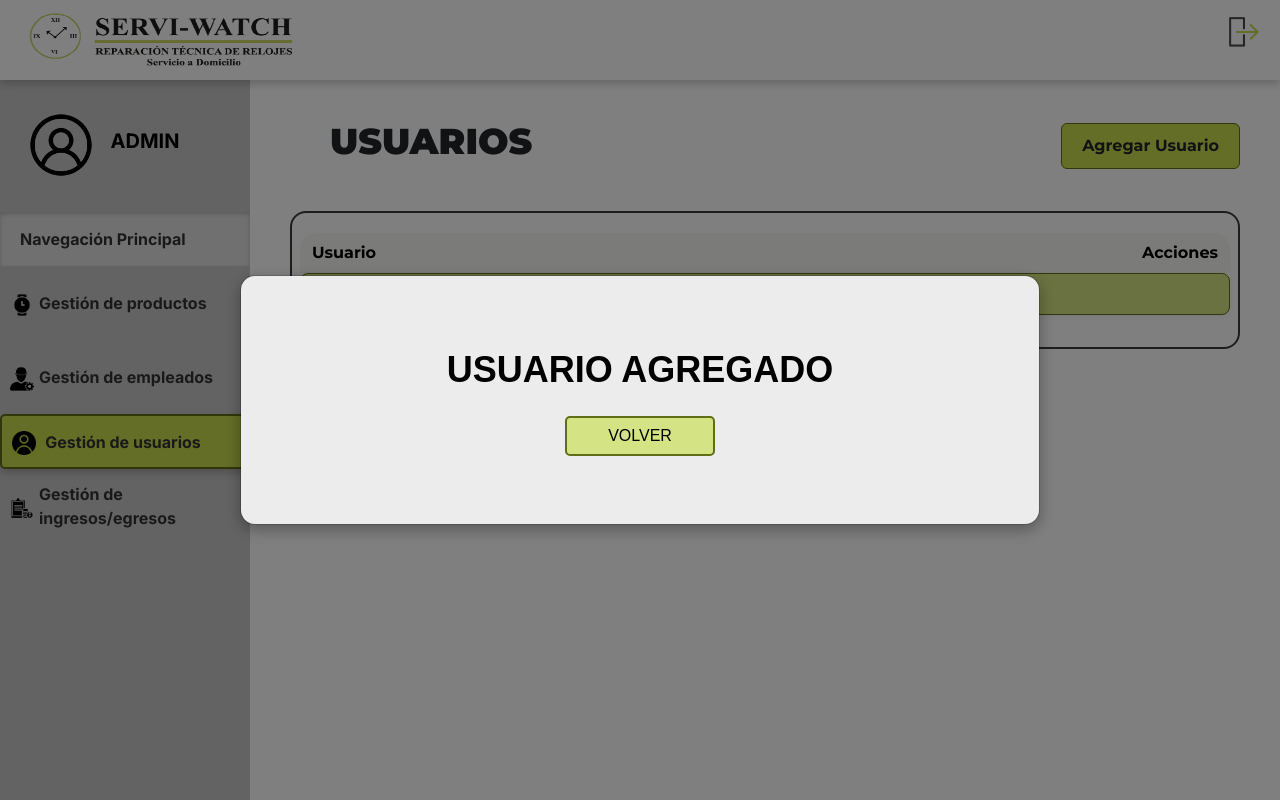
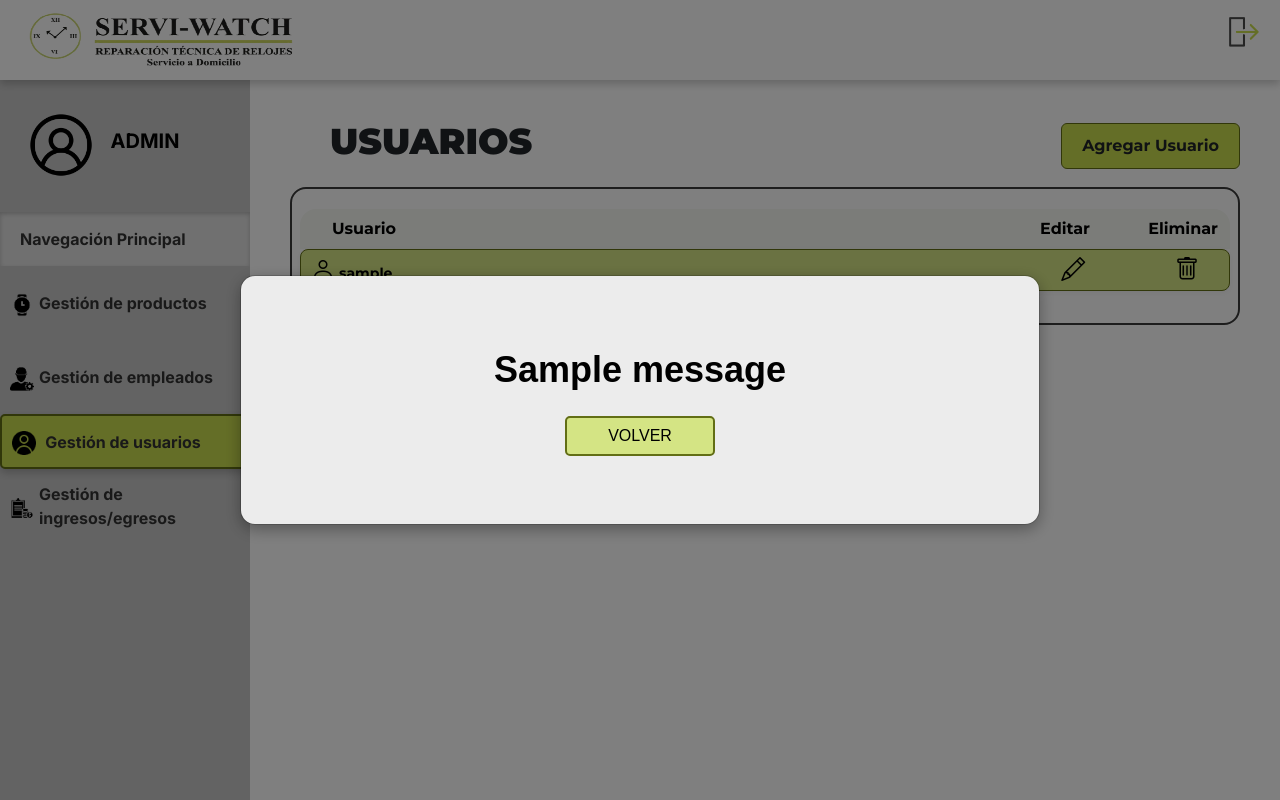
Before and after one commit to cordorat/Serviwatch, a Django app: page /usuarios/ in a window 1280 px wide. Run offline with Django 5.2, Linux system fonts and the light colour scheme; a user stored in the database is signed in; tables that the repository leaves empty hold one stand-in row (values such as "Sample post"); one stand-in notice (Sample message) is shown; some libraries are stand-ins or nearby versions.

Commit message:
Eliminar y editar usuario implementados
* clone del proyecto

* Plantilla base para el dashboard

* Se comprobó que cambiara la base según el usuario que se encuentre activo

* acomode frontend de cliente

* Se modificó agregar cliente y se implementó bootstrap

* Finalizado la base.html y el agregar cliente

* botones

* comprobaciones

* cambios en la sidebar

* ventana emergente de cliente

* ventana emergente corregida

* acomodar reloj

* formulario de agregar usuario

* formulario de usuario

* agregar usuario completado con mensajes resaltados en rojo

* Creacion de HU de egreso en usuario

* creacion de HU de egreso terminada

* Merge Migrate

* mejora de pruebas de views de egreso

* Otra prueba de test en egreso

* Test de egreso mejorados

* Tests arreglados

* Merge migrations

---------

Co-authored-by: David Santiago Cordoba Perdomo <cordoba.david@correounivalle.edu.co>

* errores remarcan en rojo el input de formulario cliente

* tabla de usuarios (no terminada)

* se quedó un }

* migraciones

* se acomodaron los css

* test y service de usuario

* eliminar archivo db

* eliminar .coverage

* xd

* eliminar ahora sí .coverage

* borrar todo egresos

* eliminar egreso (completo)

* test de usuario mas completos

* Tests de usuario

* tablas

* comit para pasar

* ya quedo

* lapiz mejorado

* probando

* cambio en el test reparacion

* eliminar y editar usuario

* overflow

---------

Co-authored-by: crisgit24 <cristian.camilo.franco@correounivalle.edu.co>
Co-authored-by: David Santiago Cordoba Perdomo <cordoba.david@correounivalle.edu.co>

```diff
--- a/core/static/css/formularios.css
+++ b/core/static/css/formularios.css
@@ -6,9 +6,9 @@
     position: relative;
     align-items: flex-start;
     min-height: 500px;
-    overflow-x: auto;
     min-width: 0;
     max-width: 100%;
+    overflow: hidden;
 }
 
 form {
--- a/core/static/css/tabla.css
+++ b/core/static/css/tabla.css
@@ -17,6 +17,9 @@
     padding: 8px 12px;
     font-family: "Montserrat", sans-serif;
     text-align: left;
+    align-items: center;
+    justify-content: center;
+
 }
 
 /* Encabezado */
@@ -25,6 +28,9 @@
     color: #4a4a4a;
     font-weight: 600;
     border-radius: 16px 16px 0 0;
+    justify-content: center;
+    align-items: center;
+    vertical-align: middle;
 }
 
 .custom-table thead {
@@ -63,6 +69,8 @@
     height: 42px; /* Altura ligeramente mayor */
     margin-bottom: 12px;
     box-sizing: border-box;
+    align-items: center;
+    justify-content: center;
 }
 
 .custom-table tbody tr:hover {
@@ -75,9 +83,11 @@
     border: none;
     padding: 6px 10px;
     font-family: "Montserrat", sans-serif;
+    font-weight: bold;
     white-space: nowrap;
     overflow: hidden;
     text-overflow: ellipsis;
+    font-size: 14px;
 }
 
 /* Inputs dentro de celdas */
@@ -93,8 +103,9 @@
 /* Ícono de lápiz */
 .custom-table td a {
     display: flex;
-    align-items: center;
-    justify-content: center;
+    align-items: right;
+    justify-content: right;
+    text-decoration: none;
 }
 
 /* Botón editar */
@@ -188,8 +199,6 @@ div.error-message span.text-danger {
     font-weight: bold;
 }
 
-/* Paginación */
 .pagination {
-    margin-top: 20px;
     justify-content: center;
 }
--- a/core/static/css/ventana.css
+++ b/core/static/css/ventana.css
@@ -5,10 +5,6 @@
     margin: auto;
     width: 100%;
     max-width: 800px;
-    height: 250px;
-    justify-content: center;
-    align-items: center;
-
 }
 
 .modal-header {
@@ -18,6 +14,7 @@
     height: 50%;
     border-bottom: none;
     padding-top: 80px;
+    text-align: center;
 }
 
 .modal-title {
@@ -28,6 +25,7 @@
     padding: 10px;
     justify-content: center;
     align-items: center;
+    text-align: center;
 }
 .btn-cerrar {
     background-color: #D4E484;
@@ -57,3 +55,62 @@
     align-items: center;
     justify-content: center;;
 }
+
+.custom-delete-modal .modal-header {
+    border-bottom: none;
+    text-align: center;
+    justify-content: center;
+}
+
+.custom-delete-modal .modal-body{
+    display: flex;
+    flex-direction: column;
+    align-items: center;
+    justify-content: center;
+}
+
+.custom-delete-modal .modal-title {
+    font-size: 28px;
+    font-weight: 800;
+    font-family: 'Montserrat', sans-serif;
+}
+
+.custom-delete-modal .modal-body p {
+    margin: 5px 0;
+    font-family: "Montserrat", sans-serif;
+    font-size: 18px;
+    font-weight: 600;
+    color: #333;
+}
+
+.custom-delete-modal .modal-footer .btn {
+    width: 100px;
+    height: 40px;
+    font-weight: bold;
+    border-radius: 5px;
+
+}
+
+#confirmDeleteModal .modal-dialog {
+    max-width: 800px;
+    margin: auto;
+}
+
+.custom-delete-modal::before,
+.custom-delete-modal::after {
+    display: none !important;
+}
+
+#confirmModal .modal-content{
+    height: 250px;
+    justify-content: center;
+    align-items: center;
+    text-align: center;
+}
+
+#confirmDeleteModal .modal-content{
+    height: auto;
+    justify-content: center;
+    align-items: center;
+    text-align: center;
+}
--- a/core/templates/usuario/usuario_list.html
+++ b/core/templates/usuario/usuario_list.html
@@ -10,26 +10,32 @@
     <a href="{% url 'usuario_create' %}" class="btn btn-add me-3s"> Agregar Usuario</a>
   </div>
 
-  <br>
-
   <!-- Lista de reparaciones -->
   <div class="table-container">
     <table class="table table-hover align-middle custom-table">
       <thead class="table-header">
         <tr>
-          <th>Usuario</th>
-          <th class="text-end">Acciones</th>
+          <th class="text-center" style="padding-right: 60%;">Usuario</th>
+          <th class="text-end">Editar </th>
+          <th class="text-end">Eliminar </th>
         </tr>
       </thead>
       <tbody>
         {% for usuario in usuarios %}
         <tr>
-          <td>{{ usuario.username }}</td>
-          <td>
-            <a href="" class="btn btn-sm btn-outline-primary" title="Editar usuario">
+          <td style="padding-right: 60%;">
+            <i class="bi bi-person fs-4"></i>
+            {{ usuario.username }}
+          </td>
+          <td style="padding-right: 0 !important; border-right: none !important;">
+            <a href="{% url 'usuario_update' usuario.pk %}" class="btn btn-sm fs-4" title="Editar usuario">
               <i class="bi bi-pencil"></i>
             </a>
           </td>
+          <td style="padding-left: 0 !important; border-left: none !important;">
+            <a class="btn btn-sm fs-4" data-bs-toggle = "modal" data-bs-target="#confirmDeleteModal" data-user-id="{{usuario.pk}}" data-username="{{usuario.username}}" data-email="{{usuario.email}}" title="Eliminar usuario">
+              <i class="bi bi-trash"></i>
+            </a>
         </tr>
         {% endfor %}
       </tbody>
@@ -43,7 +49,9 @@
       <div class="modal-dialog modal-dialog-centered modal-xl">
         <div class="modal-content">
           <div class="modal-header justify-content-center">
-            <h5 class="modal-title" id="confirmModalLabel">USUARIO AGREGADO</h5>
+            <h5 class="modal-title" id="confirmModalLabel">
+              {{ message }}
+            </h5>
           </div>
           <div class="modal-footer justify-content-center">
             <button type="button" class="btn-cerrar" data-bs-dismiss="modal">VOLVER</button>
@@ -59,6 +67,55 @@
     {% endif %}
     {% endfor %}
     {% endif %}
+
+    <!-- Modal de Confirmación de Eliminación -->
+    <div class="modal fade" id="confirmDeleteModal" tabindex="-1" aria-labelledby="confirmDeleteModalLabel" aria-hidden="true">
+      <div class="modal-dialog modal-dialog-centered">
+        <div class="modal-content custom-delete-modal">
+          <div class="modal-header">
+            <h5 class="modal-title" id="confirmDeleteModalLabel">
+              ¿ESTÁS SEGURO DE BORRAR ESTE USUARIO?
+            </h5>
+          </div>
+          <div class="modal-body text-center">
+            <div class="d-flex justify-content-center align-items-center gap-3 flex-wrap">
+              <p class="fw-bold m-0" id="deleteUserName"></p>
+              <span class="separator">|</span>
+              <p class="fw-bold m-0 text-muted" id="deleteUserEmail"></p>
+            </div>
+          </div>
+          <div class="modal-footer justify-content-center">
+            <form method="POST" id="deleteUserForm" class="d-flex justify-content-center align-items-center gap-3 flex-wrap">
+              {% csrf_token %}
+              <div class="d-flex justify-content-center align-items-center gap-3 flex-wrap">
+                <button type="submit" class="btn save m-0">SÍ</button>
+                <button type="button" class="btn cancel m-0" data-bs-dismiss="modal">NO</button>
+              </div>
+            </form>
+          </div>
+        </div>
+      </div>
+    </div>
+
+    <script>
+      const confirmModal = document.getElementById('confirmDeleteModal');
+      confirmModal.addEventListener('show.bs.modal', function (event) {
+        const button = event.relatedTarget;
+        const userId = button.getAttribute('data-user-id');
+        const username = button.getAttribute('data-username');
+        const email = button.getAttribute('data-email');
+
+        // Rellenar el nombre del usuario
+        const usernamePlaceholder = confirmModal.querySelector('#deleteUserName');
+        usernamePlaceholder.textContent = username;
+        const emailPlaceholder = confirmModal.querySelector('#deleteUserEmail');
+        emailPlaceholder.textContent = email;
+
+        // Asignar la URL al formulario
+        const form = confirmModal.querySelector('#deleteUserForm');
+        form.action = `/usuarios/eliminar/${userId}/`;
+      });
+    </script>
 
     <!-- Paginación -->
     {% if is_paginated %}
--- a/core/urls/usuario_urls.py
+++ b/core/urls/usuario_urls.py
@@ -1,7 +1,9 @@
 from django.urls import path
-from core.views.Usuario.usuario_view import usuario_list_view, usuario_create_view
+from core.views.Usuario.usuario_view import usuario_list_view, usuario_create_view, usuario_update_view, usuario_delete_view
 
 urlpatterns = [
     path('usuarios/', usuario_list_view, name='usuario_list'),
     path('usuarios/agregar/', usuario_create_view, name='usuario_create'),
+    path('usuarios/editar/<int:pk>/', usuario_update_view, name='usuario_update'),
+    path('usuarios/eliminar/<int:pk>/', usuario_delete_view, name='usuario_delete'),
 ]
--- a/core/views/Usuario/usuario_view.py
+++ b/core/views/Usuario/usuario_view.py
@@ -1,7 +1,7 @@
 from django.shortcuts import render, redirect
 from django.contrib import messages
 from django.contrib.auth.models import User
-from core.forms.usuario_form import FormularioRegistroUsuario
+from core.forms.usuario_form import FormularioRegistroUsuario, FormularioEditarUsuario
 from django.contrib.auth.decorators import login_required
 from django.views.decorators.http import require_http_methods
 from core.services.usuario_service import crear_usuario, get_all_usuarios
@@ -40,7 +40,7 @@ def usuario_create_view(request):
                     password=data['password1'],
                     email=data['email']
                 )
-                messages.success(request, 'Usuario creado exitosamente')
+                messages.success(request, 'SE AGREGÓ EL USUARIO CON ÉXITO')
                 return redirect('usuario_list')
             except ValidationError as e:
                 form.add_error(None, e)
@@ -52,5 +52,46 @@ def usuario_create_view(request):
         form = FormularioRegistroUsuario()
 
     return render(request, 'usuario/usuario_form.html', {
-        'form': form
+        'form': form, 'modo': 'crear'
     })
+
+@login_required
+@require_http_methods(["GET", "POST"])
+def usuario_update_view(request, pk):
+    try:
+        usuario = User.objects.get(pk=pk)
+    except User.DoesNotExist:
+        messages.error(request, 'El usuario no existe.')
+        return redirect('usuario_list')
+
+    if request.method == 'POST':
+        form = FormularioEditarUsuario(request.POST, instance=usuario)
+        if form.is_valid():
+            form.save()
+            messages.success(request, 'SE EDITÓ EL USUARIO CON ÉXITO')
+            return redirect('usuario_list')
+        else:
+            messages.error(request, 'Error al actualizar el usuario')
+    else:
+        form = FormularioEditarUsuario(instance=usuario)
+
+    return render(request, 'usuario/usuario_form.html', {
+        'form': form,
+        'modo': 'editar',
+    })
+
+@login_required
+@require_http_methods(["GET", "POST"])
+def usuario_delete_view(request, pk):
+    try:
+        usuario = User.objects.get(pk=pk)
+    except User.DoesNotExist:
+        messages.error(request, 'El usuario no existe.')
+        return redirect('usuario_list')
+
+    if request.method == 'POST':
+        usuario.delete()
+        messages.success(request, 'SE ELIMINÓ EL USUARIO CON ÉXITO')
+        return redirect('usuario_list')
+
+    return redirect('usuario_list')
```
Also changed, not shown: core/forms/usuario_form.py (+25 -0 lines), core/templates/usuario/usuario_form.html (+17 -3 lines), core/tests/UsuarioTest/tests_usuario.py (renamed from core/tests/UsuarioTest/test_usuario.py, +83 -1 lines).
